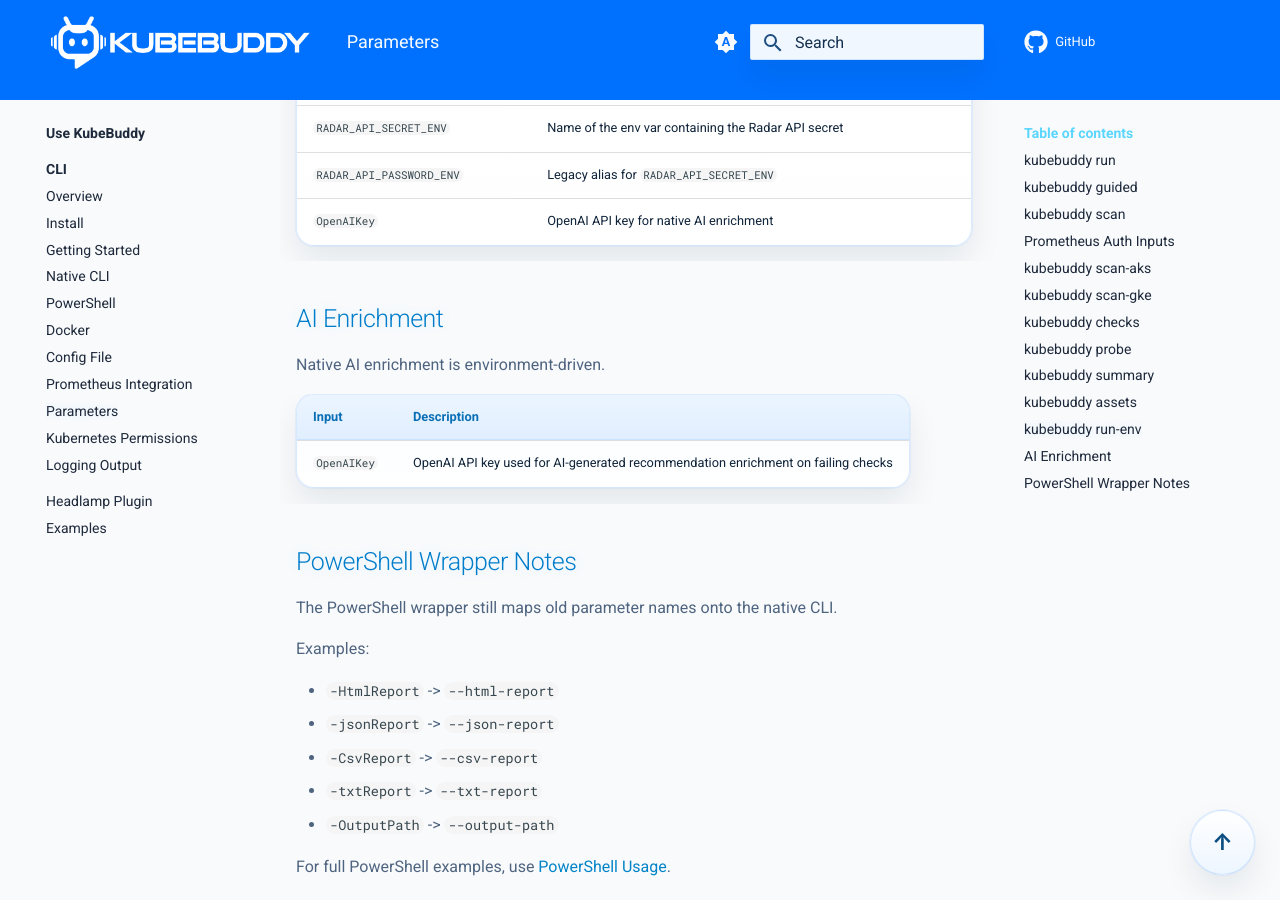
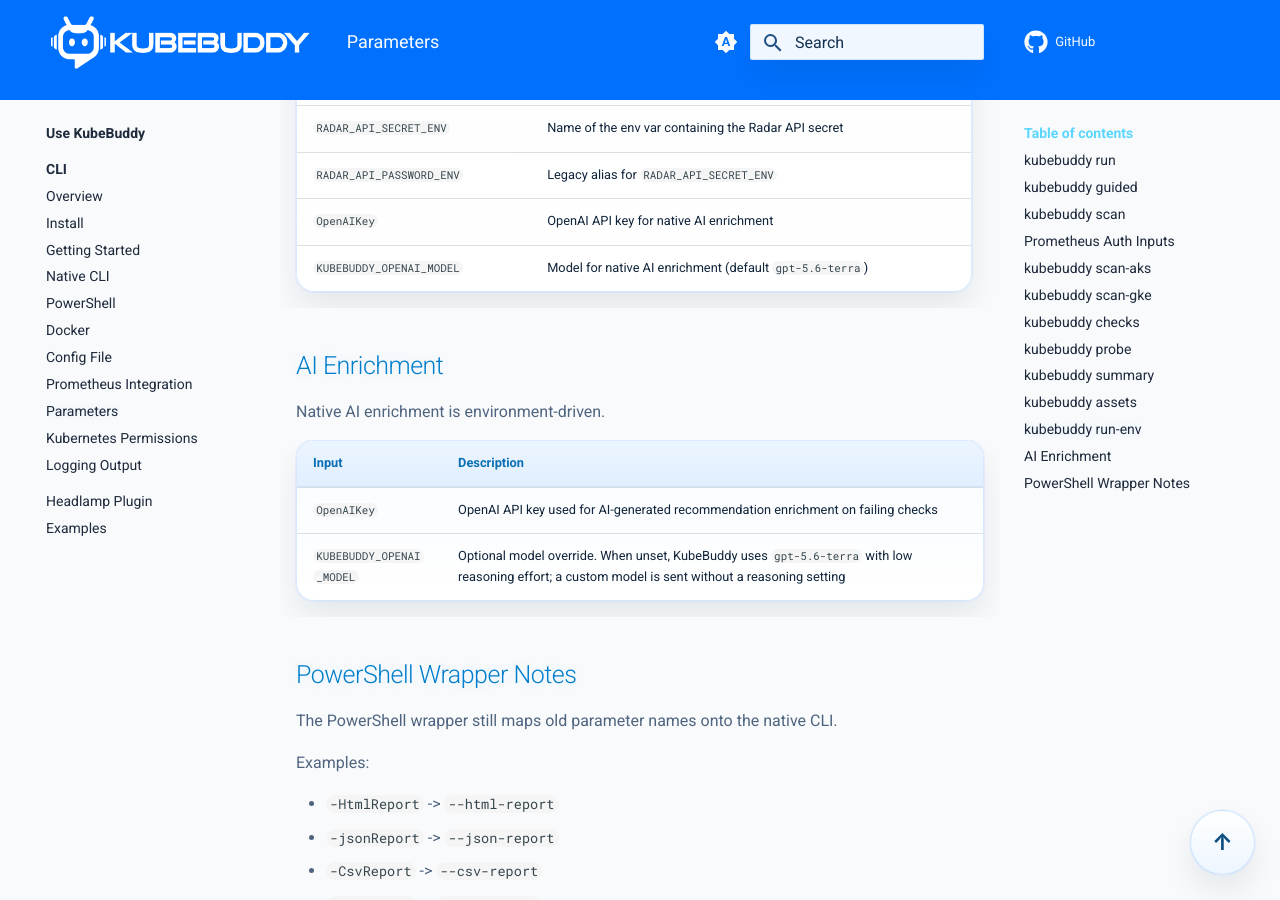
Before and after one commit to KubeDeckio/KubeBuddy, an MkDocs documentation site: the page built from docs/cli/parameters.md, in a window 1280 px wide and 900 px high, scrolled down 6504 px. Built offline with MkDocs 1.6.1 and Material for MkDocs 9.7.7, drawn with Linux system fonts in a browser that asks for light colours; comment, search, counter and statistics services are not loaded.

Commit message:
docs: document KUBEBUDDY_OPENAI_MODEL in the parameters reference
Co-Authored-By: Claude Opus 5.5 <noreply@anthropic.com>
Claude-Session: https://claude.ai/code/session_01FkEB5AjwqNBjvqY8vvfXwK

```diff
--- a/docs/cli/parameters.md
+++ b/docs/cli/parameters.md
@@ -166,6 +166,7 @@ Container-oriented entrypoint that reads configuration from environment variable
 | `RADAR_API_SECRET_ENV` | Name of the env var containing the Radar API secret |
 | `RADAR_API_PASSWORD_ENV` | Legacy alias for `RADAR_API_SECRET_ENV` |
 | `OpenAIKey` | OpenAI API key for native AI enrichment |
+| `KUBEBUDDY_OPENAI_MODEL` | Model for native AI enrichment (default `gpt-5.6-terra`) |
 
 ## AI Enrichment
 
@@ -174,6 +175,7 @@ Native AI enrichment is environment-driven.
 | Input | Description |
 | --- | --- |
 | `OpenAIKey` | OpenAI API key used for AI-generated recommendation enrichment on failing checks |
+| `KUBEBUDDY_OPENAI_MODEL` | Optional model override. When unset, KubeBuddy uses `gpt-5.6-terra` with low reasoning effort; a custom model is sent without a reasoning setting |
 
 ## PowerShell Wrapper Notes
 
```
